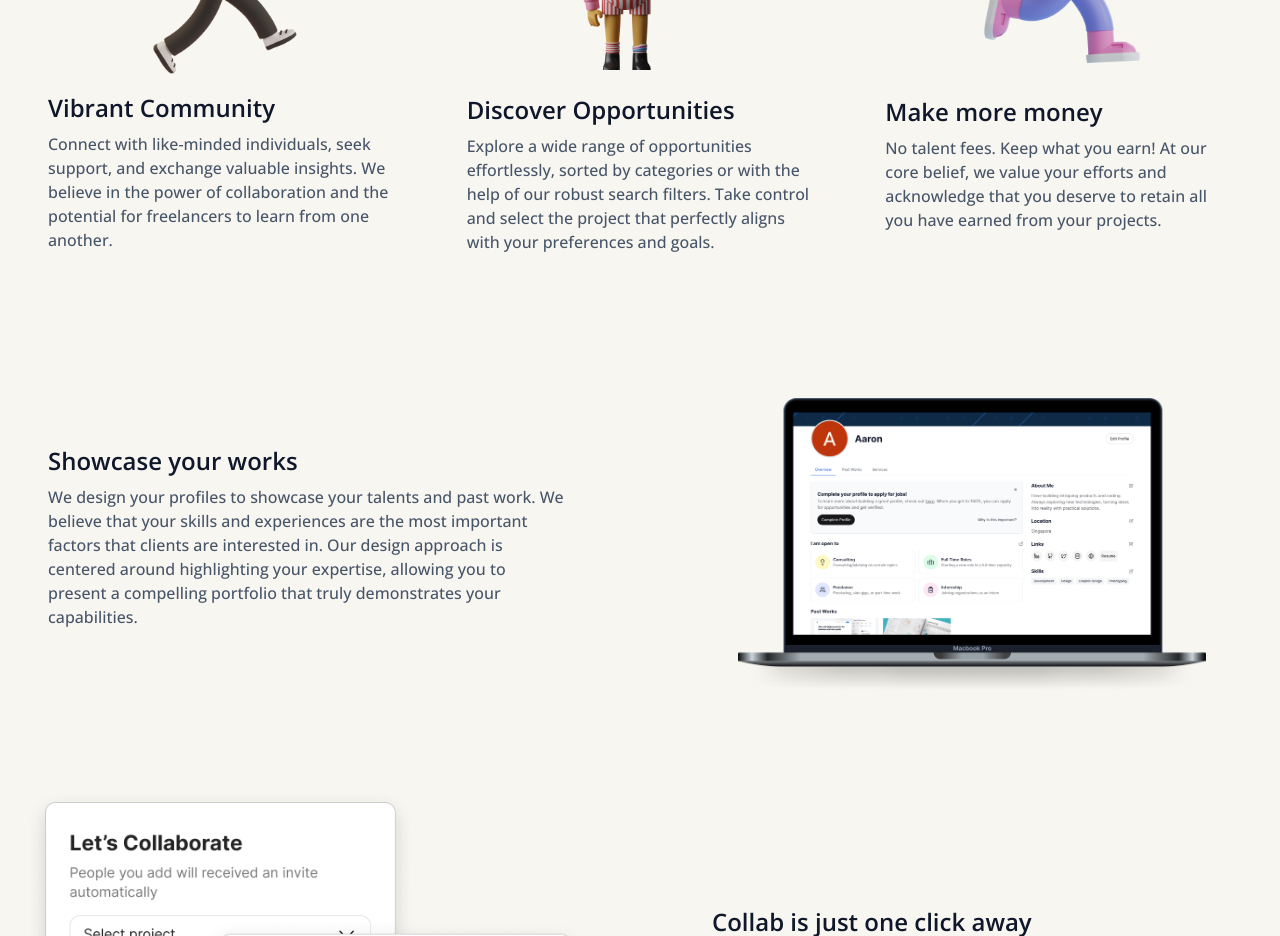
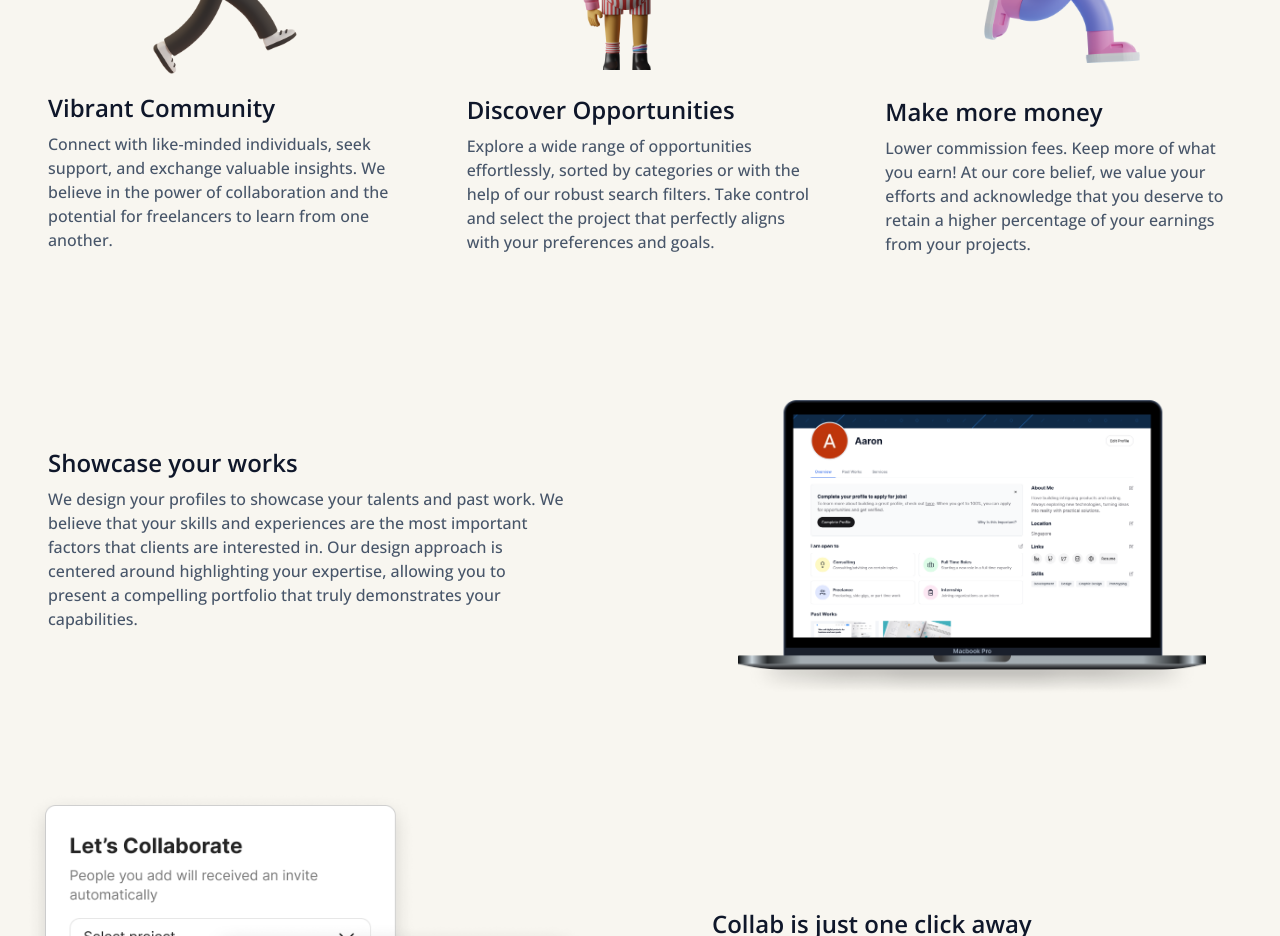
Before and after one commit to aaronlimck/hyremi_landing, a Next.js app: page / in a window 1280 px wide. Shown: the part 1220-2156 px from the top of the page. Built offline with nearby package versions, Linux system fonts and the light colour scheme.

Commit message:
updated landing page make more money section

```diff
--- a/app/page.js
+++ b/app/page.js
@@ -100,9 +100,10 @@ export default function Home() {
             <div className="space-y-2">
               <h2 className="text-2xl font-semibold">Make more money</h2>
               <p className="text-base text-slate-600 font-medium">
-                No talent fees. Keep what you earn! At our core belief, we value
-                your efforts and acknowledge that you deserve to retain all you
-                have earned from your projects.
+                Lower commission fees. Keep more of what you earn! At our core
+                belief, we value your efforts and acknowledge that you deserve
+                to retain a higher percentage of your earnings from your
+                projects.
               </p>
             </div>
           </div>
```
